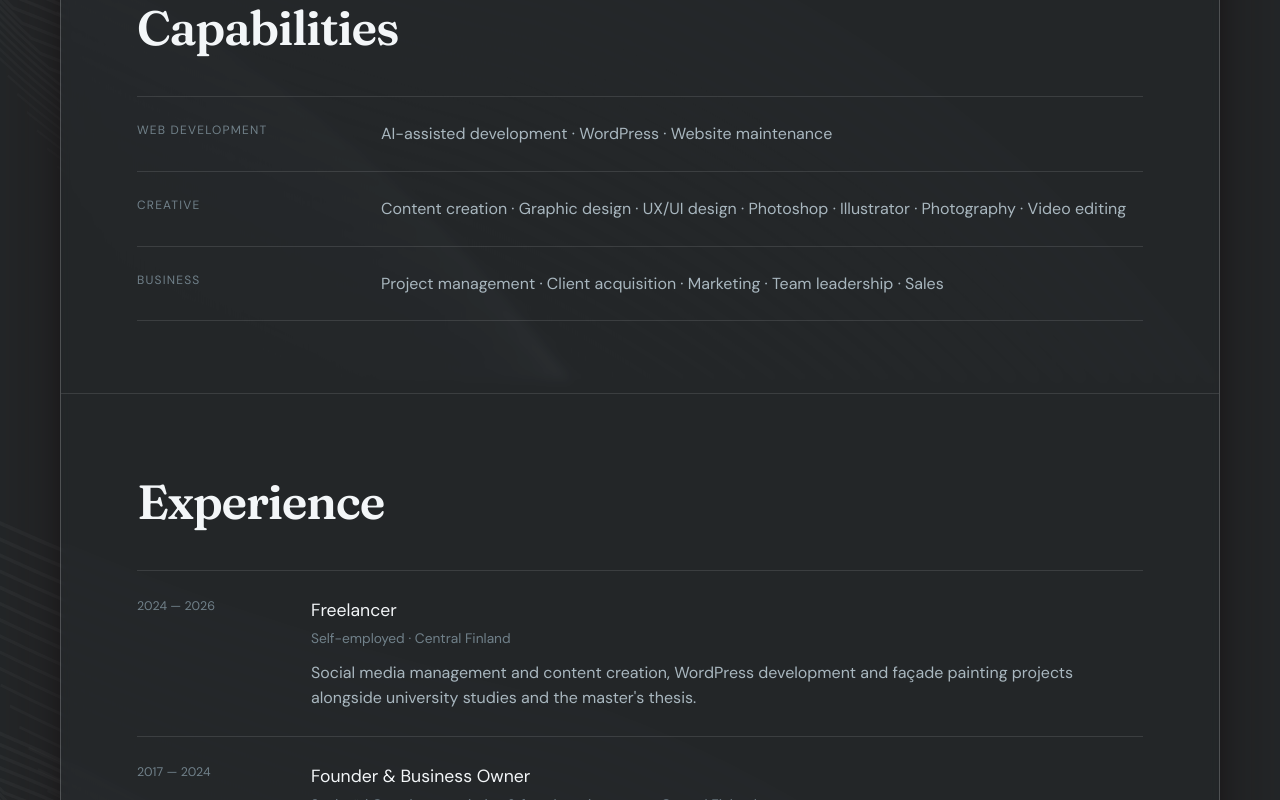
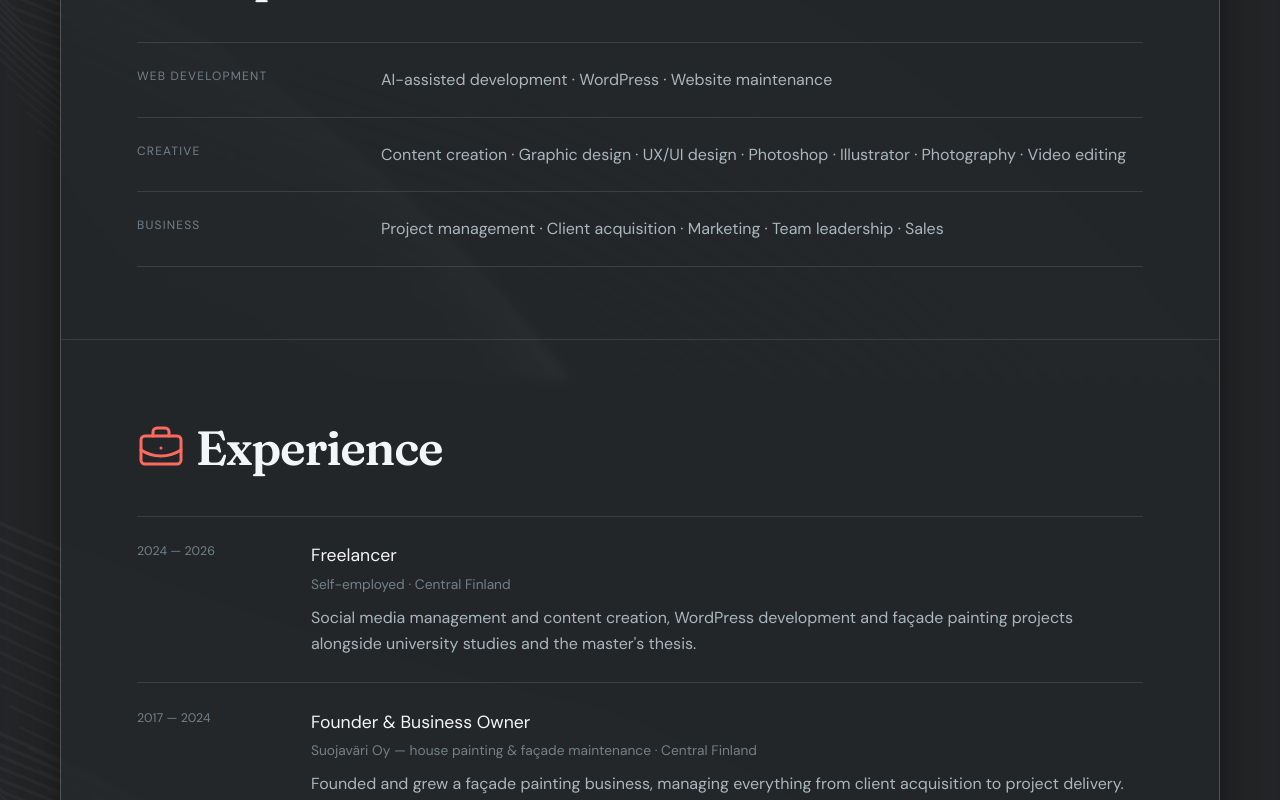
Before and after one commit to Yapeyape/resume, a React (Vite) app in the folder react-ui/: page / in a window 1280 px wide. Shown: the part 1220-2020 px from the top of the page. Built offline with nearby package versions, Linux system fonts and the light colour scheme.

Commit message:
Add Lucide section icons

```diff
--- a/react-ui/package.json
+++ b/react-ui/package.json
@@ -15,6 +15,7 @@
     "clsx": "^2.1.1",
     "cn": "^0.2.6",
     "framer-motion": "^13.2.0",
+    "lucide-react": "^1.42.0",
     "react": "^19.2.8",
     "react-dom": "^19.2.8",
     "tailwind-merge": "^3.6.0"
--- a/react-ui/src/App.tsx
+++ b/react-ui/src/App.tsx
@@ -1,20 +1,25 @@
-import { useEffect, useMemo, useRef, useState } from 'react'
+import { useEffect, useRef, useState } from 'react'
+import { BriefcaseBusiness, FolderKanban, GraduationCap, Mail, Palette, Sparkles } from 'lucide-react'
 import { BackgroundPaths } from '@/components/ui/background-paths'
 
-const media = (name: string) => `${import.meta.env.BASE_URL}resume-media/${encodeURIComponent(name).replace(/%2F/g, '/')}`
+const media = (name: string) => `${import.meta.env.BASE_URL}resume-media/${encodeURIComponent(name)}`
 const videos = ['Adobe Express - Timeline 2.mp4', 'Sequence 01.mp4', 'referenssi.mp4']
 const stills = ['Photo 1.jpg', 'Photo 2.jpg', 'Photo 3.jpg', 'Photo 4.jpg', 'Photo 5.webp', 'Photo 6.jpg', 'Photo 7.jpg', 'Photo 8.jpg', 'Photo 9.jpg', 'Photo 10.jpg', 'Photo 11.jpg']
 const profiles = ['Harri.jpg', 'Johannes.jpg', 'Mikael.jpg', 'Minna.jpg', 'Olli.jpg']
 const courses = ['Digital Systems Design, Development and Deployment (DS3D)', 'IT ja ihmisen käyttäytyminen', 'Kuluttajakäyttäytyminen digitalisoituvassa ympäristössä', 'Disruptive Technologies in Digital Business', 'Johdatus tiedusteluun', 'Digital Services and Innovation', 'Data ja sen hallinta', 'Digitalisaatio ja sen johtaminen', 'Tilinpäätös- ja verosuunnittelu', 'Kustannuslaskenta', 'Kirjanpito ja tuloslaskenta', 'Johdatus rahoitukseen', 'Suomen talous ja talouspolitiikka', 'Asiakassuhde- ja palvelujohtaminen', 'Kuluttajakäyttäytyminen', 'Digitaalinen markkinointi', 'Tilastomenetelmien peruskurssi', 'Tietokannat ja tiedonhallinta', 'Tuotekehitysprojekti', 'Uudet teknologiat yhteiskunnassa', 'Projektin hallinta', 'Palvelumuotoiluprojekti', 'Tietohallinnon perusteet', 'Ihmisen ja tietokoneen vuorovaikutus', 'Ohjelmointi 1', 'Johdatus algoritmiseen ajatteluun', 'IT-infrastruktuuri ja palveluiden hallinta', 'Kokonaisarkkitehtuuri käytännössä', 'Tietoverkot', 'Johdatus sovelluskehitykseen', 'Tietojärjestelmien kehittäminen', 'Yritysjärjestelmät ja niiden arkkitehtuurit', 'Liiketoimintaosaamisen perusteiden soveltaminen', 'Laskentatoimen perusteet', 'Markkinoinnin perusteet', 'Viestinnän johtamisen perusteet', 'Johtamisen ja johtajuuden perusteet']
-
 const experiences = [
   ['2024 — 2026', 'Freelancer', 'Self-employed · Central Finland', 'Social media management and content creation, WordPress development and façade painting projects alongside university studies and the master\'s thesis.'],
-  ['2017 — 2024', 'Founder & Business Owner', 'Suojaväri Oy — house painting & façade maintenance · Central Finland', 'Founded and grew a façade painting business, managing everything from client acquisition to project delivery. Left the business in good hands to focus on university studies.'],
+  ['2017 — 2024', 'Founder & Business Owner', 'Suojaväri Oy — house painting & façade maintenance · Central Finland', 'Founded and grew a façade painting business, managing everything from client acquisition to project delivery.'],
   ['2020 — 2021', 'Sales', 'Fonum · Part-time', 'Sale of telephone subscriptions and phone maintenance.'],
   ['2018 — 2020', 'Point of Sale Manager', 'Rakettitukku · Part-time', 'Responsible for the point of sale during the New Year\'s season.'],
   ['2016 — 2017', 'Customer Procurer', 'Koreka Oy · Part-time', 'Arranged sales meetings by phone.'],
   ['2012 — 2016', 'Earlier roles', 'Sutiva Oy · Travaille Oy · Rakennustoimisto Kalevi Alonen Oy', 'Summer and part-time work as a house painter and construction worker.'],
 ]
+
+type Icon = typeof Sparkles
+function SectionTitle({ icon: IconComponent, children }: { icon: Icon; children: string }) {
+  return <h2 className="section-title"><IconComponent aria-hidden="true" />{children}</h2>
+}
 
 function App() {
   const [videoIndex, setVideoIndex] = useState(0)
@@ -34,11 +39,11 @@ function App() {
     void videoRef.current?.play().catch(() => undefined)
   }, [videoIndex])
 
-  const navItems = useMemo(() => [['about', 'About'], ['experience', 'Experience'], ['projects', 'Projects'], ['creative', 'Creative'], ['education', 'Education'], ['contact', 'Contact']], [])
-
   return (
     <BackgroundPaths>
-      <nav className="resume-nav" aria-label="Resume sections">{navItems.map(([id, label]) => <a key={id} href={`#${id}`}>{label}</a>)}</nav>
+      <nav className="resume-nav" aria-label="Resume sections">
+        {['about', 'experience', 'projects', 'creative', 'education', 'contact'].map((id) => <a key={id} href={`#${id}`}>{id[0].toUpperCase() + id.slice(1)}</a>)}
+      </nav>
       <main className="resume-sheet">
         <header className="resume-hero" id="about">
           <img className="hero-portrait" src={media('Jasper_Anttila.webp')} alt="Portrait of Jasper Anttila" />
@@ -46,15 +51,14 @@ function App() {
           <p className="hero-role">M.Sc. in Information Systems — <mark>digital services, data &amp; design</mark></p>
           <p className="hero-lede">I am interested in working with digital services, data and visual design. I enjoy optimizing and automating processes to make work easier and more efficient. I recently completed my master&apos;s degree and have experience running a business with nearly €300k in turnover.</p>
           <ul className="hero-links"><li><a href="mailto:jasper.a.anttila@gmail.com">jasper.a.anttila@gmail.com</a></li><li><a href="https://www.linkedin.com/in/jasper-anttila-210ba91b9/">LinkedIn</a></li><li><a href="tel:+358405672193">+358 40 567 2193</a></li><li>Jyväskylä, Finland</li></ul>
-          <div className="about-copy"><p>I&apos;m a 27-year-old recent graduate with an M.Sc. in Information Systems from the University of Jyväskylä, where my thesis examined how software developers experience generative AI tools. Before and during my studies, I founded and ran a house painting business that grew to 10+ seasonal employees and nearly €300k in turnover. That experience taught me project management, client acquisition, and leading a team from the ground up.</p><p>I combine that hands-on business background with technical skills and practical experience in web development, visual content editing and creation, alongside earlier experience in sales, customer service, and customer acquisition. I&apos;m drawn to work at the intersection of digital services, data, and visual design - where technical thinking meets execution.</p><p>Outside of work, I spend time with family and friends, stay active through sports, love traveling, and enjoy photography and video editing when I get the chance.</p></div>
+          <div className="about-copy"><p>I&apos;m a 27-year-old recent graduate with an M.Sc. in Information Systems from the University of Jyväskylä, where my thesis examined how software developers experience generative AI tools. Before and during my studies, I founded and ran a house painting business that grew to 10+ seasonal employees and nearly €300k in turnover.</p><p>I combine that hands-on business background with technical skills and practical experience in web development, visual content editing and creation, alongside earlier experience in sales, customer service, and customer acquisition.</p><p>Outside of work, I spend time with family and friends, stay active through sports, love traveling, and enjoy photography and video editing when I get the chance.</p></div>
         </header>
-
-        <section className="resume-section capabilities"><h2>Capabilities</h2>{[['Web Development', 'AI-assisted development · WordPress · Website maintenance'], ['Creative', 'Content creation · Graphic design · UX/UI design · Photoshop · Illustrator · Photography · Video editing'], ['Business', 'Project management · Client acquisition · Marketing · Team leadership · Sales']].map(([title, text]) => <div className="cap-row" key={title}><h3>{title}</h3><p>{text}</p></div>)}</section>
-        <section className="resume-section" id="experience"><h2>Experience</h2>{experiences.map(([when, title, org, text]) => <article className="job" key={title}><p className="job-when">{when}</p><div><h3>{title}</h3><p className="job-org">{org}</p><p>{text}</p></div></article>)}</section>
-        <section className="resume-section" id="education"><h2>Education</h2><article className="job"><p className="job-when">2021 — 2026</p><div><h3>B.Sc. &amp; M.Sc., Information Systems</h3><p className="job-org">University of Jyväskylä · Kauppatieteiden maisteri, pääaineena tietojärjestelmätiede</p><p>Information systems, data, digitalization, marketing and finance.</p><div className="theses"><a href="https://jyx.jyu.fi/jyx/Record/jyx_123456789_92372"><span>Bachelor&apos;s thesis · Grade 5</span><strong>AI Utilization in Consumer Customer Journey</strong><em>Check thesis →</em></a><a href="https://jyx.jyu.fi/jyx/Record/jyx_123456789_112063"><span>Master&apos;s thesis · Grade 4</span><strong>Software Developers and Generative AI: Job Demands and Resources</strong><em>Check thesis →</em></a></div></div></article><button className="courses-toggle" onClick={() => setCoursesOpen(!coursesOpen)} aria-expanded={coursesOpen}>Selected university courses <span>37</span> <b>{coursesOpen ? '−' : '+'}</b></button>{coursesOpen && <div className="courses-grid">{courses.map((course) => <span key={course}>{course}</span>)}</div>}</section>
-        <section className="resume-section" id="projects"><h2>Selected projects</h2><p className="section-intro">A few recent projects - swipe or use the arrows to browse.</p><div className="project-grid"><article><video className="project-media" autoPlay muted loop playsInline><source src={media('Keittiövisu.mp4')} type="video/mp4" /></video><h3>Kitchen Renovation Visualizer</h3><p>Browser-based sales tool built with JavaScript, n8n workflows, and AI APIs for image generation and automation.</p></article><article><img className="project-media" src={media('Shift planning.png')} alt="Shift planning application dashboard" /><h3>Custom shift planning application in a few days</h3><p>Built a functioning app for gym workforce management using AI-assisted development.</p></article><article><div className="project-media-grid"><img src={media('wordpress1.png')} alt="Website example" /><img src={media('wordpress2.png')} alt="Website example" /></div><h3>High ranking websites</h3><p>WordPress websites built and optimized for search results and user experience.</p></article><article><img className="project-media" src={media('content.png')} alt="Media content creation example" /><h3>Media content creation</h3><p>Social media content creation and account management for business clients.</p></article></div></section>
-        <section className="resume-section" id="creative"><h2>Bonus: Content creation</h2><p className="section-intro">A glimpse at the photography, editing and visual content I create.</p><div className="creative-grid"><article><h3>Video editing</h3><p>Filming and editing video content for digital channels and client content.</p><video ref={videoRef} className={videoIndex === 2 ? 'creative-video landscape' : 'creative-video'} autoPlay muted playsInline onEnded={() => setVideoIndex((index) => (index + 1) % videos.length)}><source src={media(videos[videoIndex])} type="video/mp4" /></video><div className="dots">{videos.map((name, index) => <button className={index === videoIndex ? 'active' : ''} key={name} onClick={() => setVideoIndex(index)} aria-label={name} />)}</div></article><article><h3>Still images and editing</h3><p>Still images and edited visual work from personal and creative projects.</p><div className="still-stage">{showingProfiles ? <div className="profile-bubbles">{profiles.map((name) => <img key={name} src={media(name)} alt={name} />)}</div> : <img src={media(stills[stillIndex])} alt={showingProfiles ? 'Profile photos' : `Photo ${stillIndex + 1}`} />}</div><div className="dots">{Array.from({ length: stillCount }, (_, index) => <button className={index === stillIndex ? 'active' : ''} key={index} onClick={() => setStillIndex(index)} aria-label={index === stills.length ? 'Profile photos' : `Photo ${index + 1}`} />)}</div></article></div></section>
-        <section className="resume-section contact" id="contact"><h2>Get in touch</h2><p>I&apos;m currently open to new opportunities in digital services, data and development.</p><a className="contact-email" href="mailto:jasper.a.anttila@gmail.com">jasper.a.anttila@gmail.com</a><p>+358 40 567 2193 · LinkedIn · Jyväskylä, Finland</p></section>
+        <section className="resume-section capabilities"><SectionTitle icon={Sparkles}>Capabilities</SectionTitle>{[['Web Development', 'AI-assisted development · WordPress · Website maintenance'], ['Creative', 'Content creation · Graphic design · UX/UI design · Photoshop · Illustrator · Photography · Video editing'], ['Business', 'Project management · Client acquisition · Marketing · Team leadership · Sales']].map(([title, text]) => <div className="cap-row" key={title}><h3>{title}</h3><p>{text}</p></div>)}</section>
+        <section className="resume-section" id="experience"><SectionTitle icon={BriefcaseBusiness}>Experience</SectionTitle>{experiences.map(([when, title, org, text]) => <article className="job" key={title}><p className="job-when">{when}</p><div><h3>{title}</h3><p className="job-org">{org}</p><p>{text}</p></div></article>)}</section>
+        <section className="resume-section" id="education"><SectionTitle icon={GraduationCap}>Education</SectionTitle><article className="job"><p className="job-when">2021 — 2026</p><div><h3>B.Sc. &amp; M.Sc., Information Systems</h3><p className="job-org">University of Jyväskylä · Kauppatieteiden maisteri, pääaineena tietojärjestelmätiede</p><p>Information systems, data, digitalization, marketing and finance.</p><div className="theses"><a href="https://jyx.jyu.fi/jyx/Record/jyx_123456789_92372"><span>Bachelor&apos;s thesis · Grade 5</span><strong>AI Utilization in Consumer Customer Journey</strong><em>Check thesis →</em></a><a href="https://jyx.jyu.fi/jyx/Record/jyx_123456789_112063"><span>Master&apos;s thesis · Grade 4</span><strong>Software Developers and Generative AI: Job Demands and Resources</strong><em>Check thesis →</em></a></div></div></article><button className="courses-toggle" onClick={() => setCoursesOpen(!coursesOpen)} aria-expanded={coursesOpen}>Selected university courses <span>37</span><b>{coursesOpen ? '−' : '+'}</b></button>{coursesOpen && <div className="courses-grid">{courses.map((course) => <span key={course}>{course}</span>)}</div>}</section>
+        <section className="resume-section" id="projects"><SectionTitle icon={FolderKanban}>Selected projects</SectionTitle><p className="section-intro">A few recent projects - swipe or use the arrows to browse.</p><div className="project-grid"><article><video className="project-media" autoPlay muted loop playsInline><source src={media('Keittiövisu.mp4')} type="video/mp4" /></video><h3>Kitchen Renovation Visualizer</h3><p>Browser-based sales tool built with JavaScript, n8n workflows, and AI APIs for image generation and automation.</p></article><article><img className="project-media" src={media('Shift planning.png')} alt="Shift planning application dashboard" /><h3>Custom shift planning application in a few days</h3><p>Built a functioning app for gym workforce management using AI-assisted development.</p></article><article><div className="project-media-grid"><img src={media('wordpress1.png')} alt="Website example" /><img src={media('wordpress2.png')} alt="Website example" /></div><h3>High ranking websites</h3><p>WordPress websites built and optimized for search results and user experience.</p></article><article><img className="project-media" src={media('content.png')} alt="Media content creation example" /><h3>Media content creation</h3><p>Social media content creation and account management for business clients.</p></article></div></section>
+        <section className="resume-section" id="creative"><SectionTitle icon={Palette}>Bonus: Content creation</SectionTitle><p className="section-intro">A glimpse at the photography, editing and visual content I create.</p><div className="creative-grid"><article><h3>Video editing</h3><p>Filming and editing video content for digital channels and client content.</p><video ref={videoRef} className={videoIndex === 2 ? 'creative-video landscape' : 'creative-video'} autoPlay muted playsInline onEnded={() => setVideoIndex((index) => (index + 1) % videos.length)}><source src={media(videos[videoIndex])} type="video/mp4" /></video><div className="dots">{videos.map((name, index) => <button className={index === videoIndex ? 'active' : ''} key={name} onClick={() => setVideoIndex(index)} aria-label={name} />)}</div></article><article><h3>Still images and editing</h3><p>Still images and edited visual work from personal and creative projects.</p><div className="still-stage">{showingProfiles ? <div className="profile-bubbles">{profiles.map((name) => <img key={name} src={media(name)} alt={name} />)}</div> : <img src={media(stills[stillIndex])} alt={`Photo ${stillIndex + 1}`} />}</div></article></div></section>
+        <section className="resume-section contact" id="contact"><SectionTitle icon={Mail}>Get in touch</SectionTitle><p>I&apos;m currently open to new opportunities in digital services, data and development.</p><a className="contact-email" href="mailto:jasper.a.anttila@gmail.com">jasper.a.anttila@gmail.com</a><p>+358 40 567 2193 · LinkedIn · Jyväskylä, Finland</p></section>
         <footer className="footer"><span>Jasper Anttila</span><span>Jyväskylä, Finland · 2026</span></footer>
       </main>
     </BackgroundPaths>
```
Also changed, not shown: react-ui/src/index.css, 1 other file (tests, documents, lock files or other folders).
